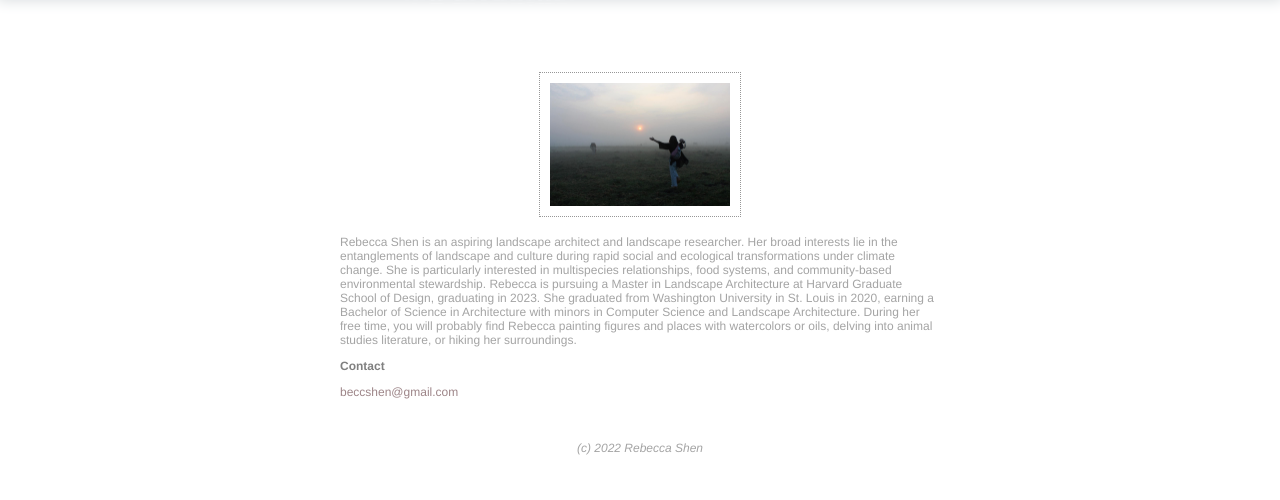
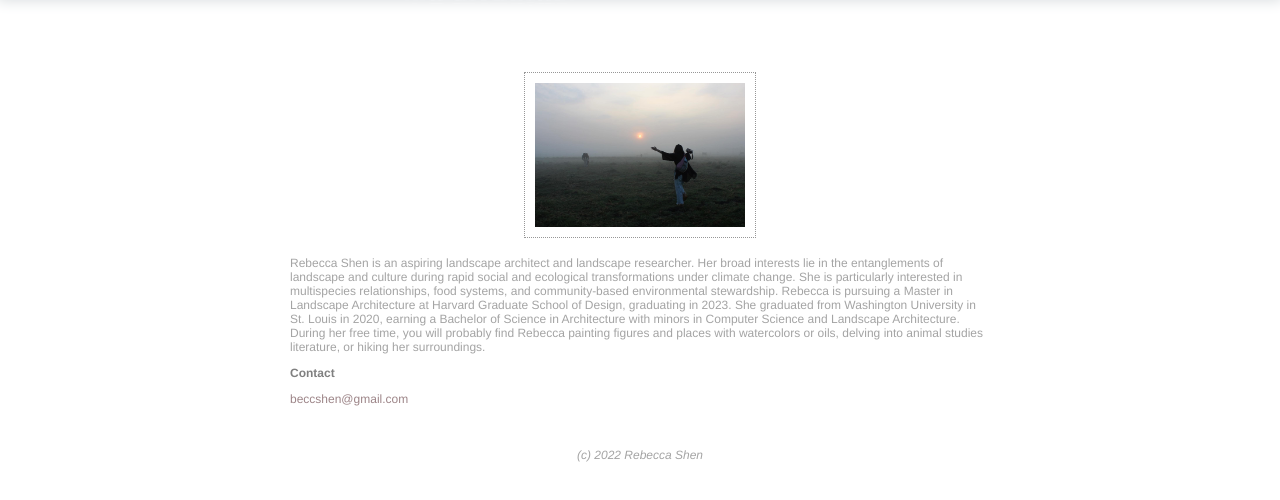
Before and after one commit to beccshen/beccshen.github.io, a plain HTML site: page about.html in a window 1280 px wide. Shown: the part 78-578 px from the top of the page. Drawn offline with nearby package versions, Linux system fonts and the light colour scheme.

Commit message:
Update about.html

```diff
--- a/about.html
+++ b/about.html
@@ -34,7 +34,7 @@
     <div id="mainBody">
       <center>
 
-        <div style=" width:85%; max-width: 600px; text-align:left">
+        <div style=" width:93%; max-width: 700px; text-align:left">
           <center>
             <img src="portrait.jpg" class="aboutIcon" style="width:30%"><br>
           </center>
```
